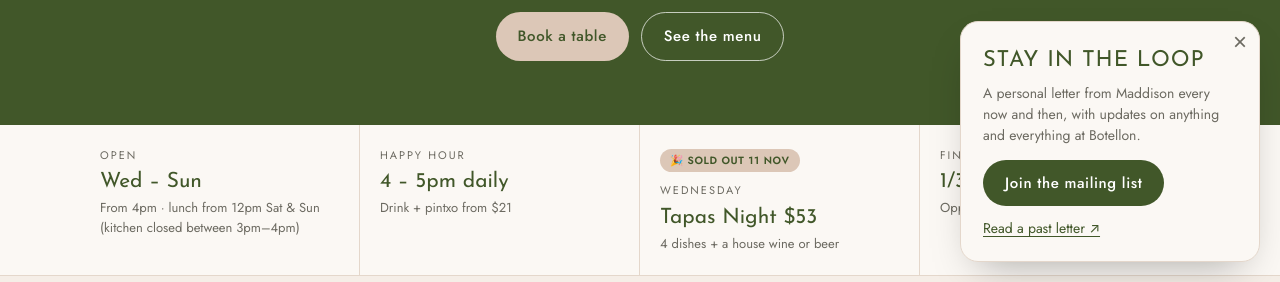
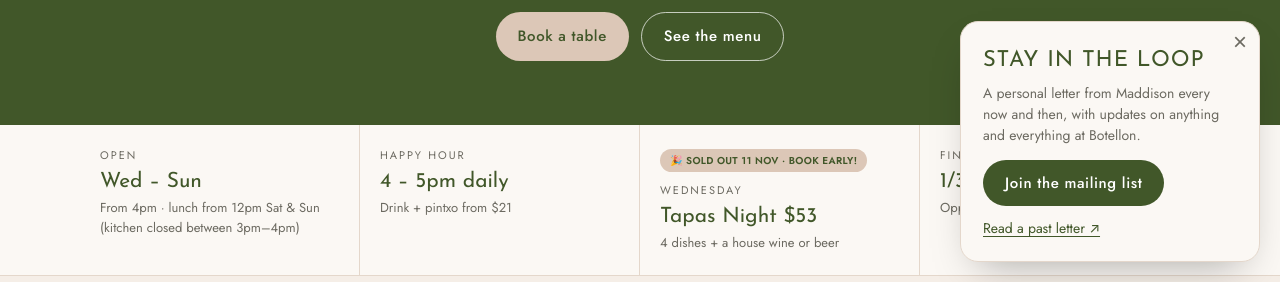
Before and after one commit to Botellon-Restaurant/botellon-website, a plain HTML site: page index.html in a window 1280 px wide. Shown: the part 518-800 px from the top of the page. Drawn offline with Linux system fonts and the light colour scheme.

Commit message:
Add 'book early' to the Wednesday info box tag
Co-Authored-By: Claude Opus 5.5 <noreply@anthropic.com>
Claude-Session: https://claude.ai/code/session_01JhxBUH9VWsr4p4GxENknmE

```diff
--- a/index.html
+++ b/index.html
@@ -284,7 +284,7 @@
   .board figcaption{padding:8px 2px 0;font-size:13px;color:var(--muted)}
   .soldout{display:inline-block;background:var(--brand-cream);color:var(--green);font-size:12px;font-weight:600;letter-spacing:.06em;text-transform:uppercase;padding:5px 12px;border-radius:999px;margin-bottom:14px}
   .soldline{font-size:14px;color:var(--green);font-weight:500;margin:-12px 0 20px}
-  .soldout-sm{font-size:10.5px;padding:4px 10px;margin-bottom:10px}
+  .soldout-sm{font-size:10px;letter-spacing:.03em;padding:4px 10px;margin-bottom:10px;white-space:nowrap}
 </style>
 </head>
 <body>
@@ -318,7 +318,7 @@
   <div class="strip-inner">
     <div class="cell"><div class="k">Open</div><div class="v">Wed – Sun</div><div class="s">From 4pm · lunch from 12pm Sat &amp; Sun<br>(kitchen closed between 3pm–4pm)</div></div>
     <div class="cell"><div class="k">Happy hour</div><div class="v">4 – 5pm daily</div><div class="s">Drink + pintxo from $21</div></div>
-    <div class="cell"><div class="soldout soldout-sm">🎉 Sold out 11 Nov</div><div class="k">Wednesday</div><div class="v">Tapas Night $53</div><div class="s">4 dishes + a house wine or beer</div></div>
+    <div class="cell"><div class="soldout soldout-sm">🎉 Sold out 11 Nov · book early!</div><div class="k">Wednesday</div><div class="v">Tapas Night $53</div><div class="s">4 dishes + a house wine or beer</div></div>
     <div class="cell"><div class="k">Find us</div><div class="v">1/327 Honour Ave</div><div class="s">Opposite Graceville Station</div></div>
   </div>
 </div>
```
